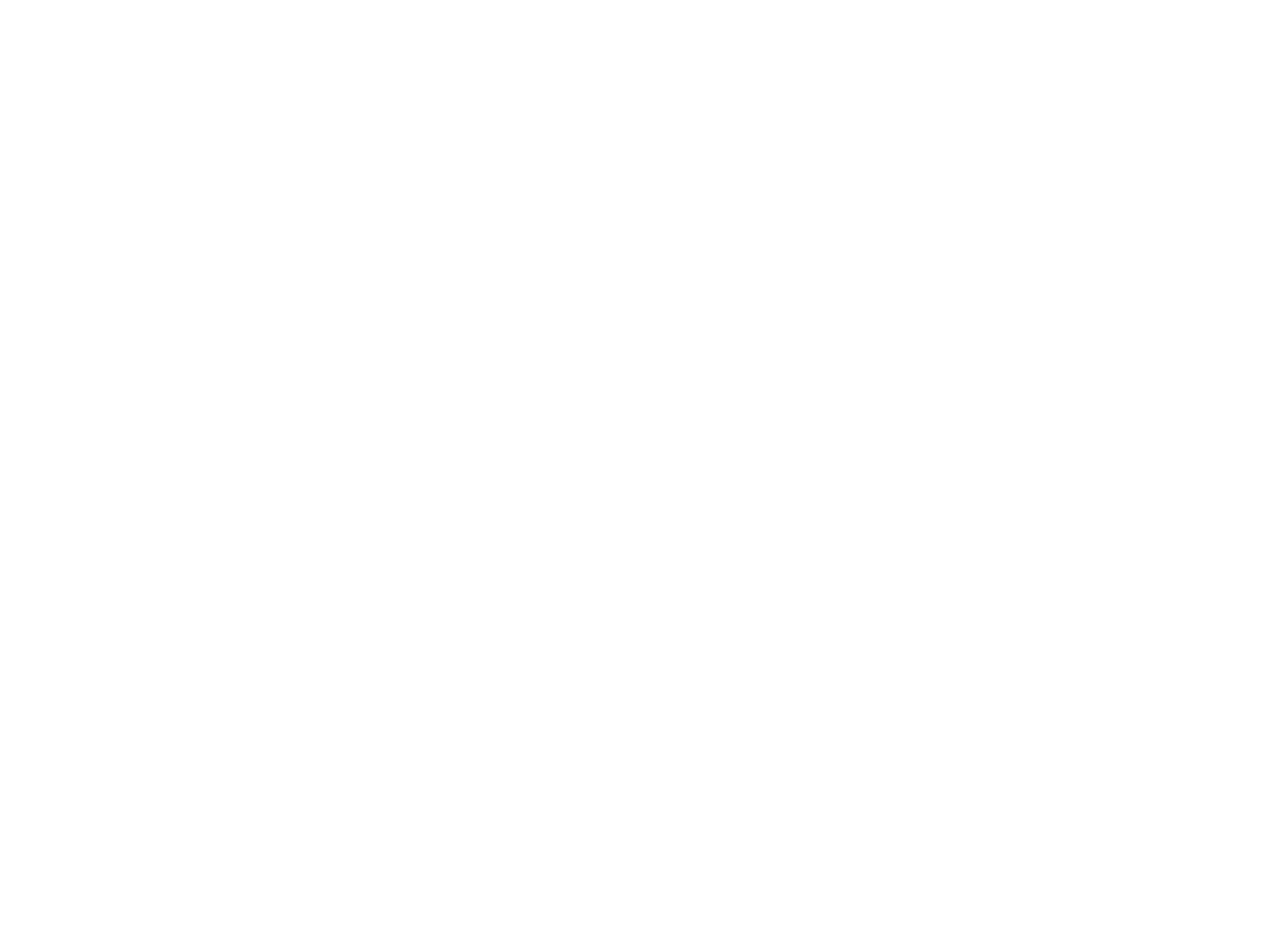
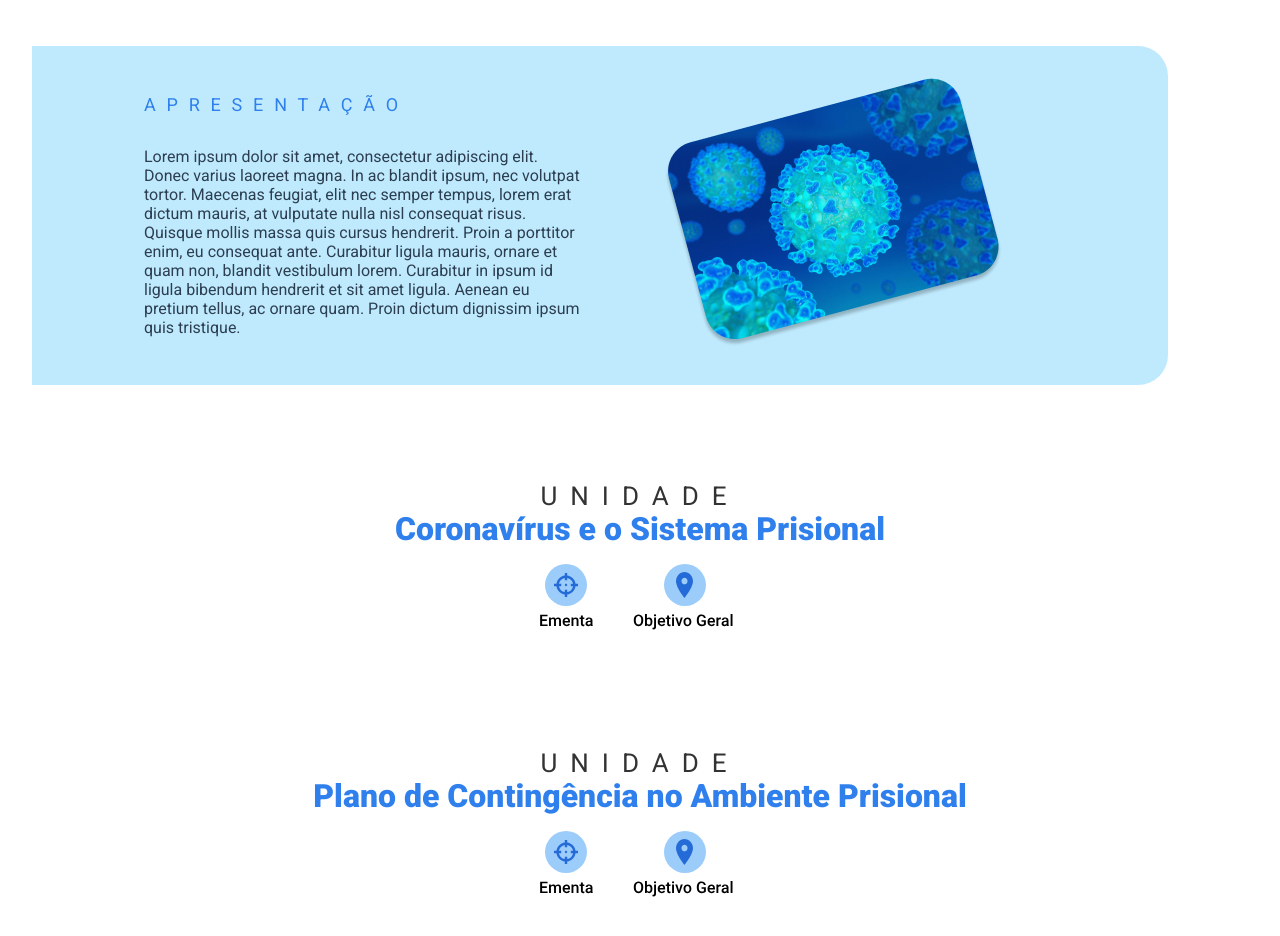
Before and after one commit to mendesrl/fiocruz-coronavirus-code, a Vue app: page / in a window 1280 px wide. Shown: the part 580-1516 px from the top of the page. Before the commit the page ends 800 px from the top, so only its background shows below. Built offline with nearby package versions, Linux system fonts and the light colour scheme.

Commit message:
alimentado o body do site

```diff
--- a/src/components/Body.vue
+++ b/src/components/Body.vue
@@ -1,11 +1,151 @@
 <template>
   <div class="body">
+    <div class="body__logo">
+     <img alt="Logo Fundação Oswaldo Cruz"  src="../assets/img-logo.svg"/>
+    </div>
+    <div class="body__introduction">
+      <div class="texto">
+        <span>APRESENTAÇÃO</span>
+        <p>Lorem ipsum dolor sit amet, consectetur adipiscing elit. Donec varius laoreet magna. In ac blandit ipsum, nec volutpat tortor. Maecenas feugiat, elit nec semper tempus, lorem erat dictum mauris, at vulputate nulla nisl consequat risus. Quisque mollis massa quis cursus hendrerit. Proin a porttitor enim, eu consequat ante. Curabitur ligula mauris, ornare et quam non, blandit vestibulum lorem. Curabitur in ipsum id ligula bibendum hendrerit et sit amet ligula. Aenean eu pretium tellus, ac ornare quam. Proin dictum dignissim ipsum quis tristique.</p>
+      </div>
+      <div class="image">
+      </div>
+    </div>
+    <div class="body__courses">
+      <div v-for="(item,index) in conteudo" :key="index" :class="`course-${index}`">
+        <span class="title">UNIDADE</span>
+        <span class="subtitle">{{item.titulo}}</span>
+        <div class="buttons">
+          <div class="button button__ementa" @click="mostrarEmenta = true"></div>
+          <div class="button button__objetivo" @click="mostrarObjetivos = true"></div>
+        </div>
+          <Modal v-if="mostrarEmenta" @close="mostrarEmenta = false" >
+            <h3 slot="header">EMENTA</h3>
+          </Modal>
+          <Modal v-if="mostrarObjetivos" @close="mostrarObjetivos = false" >
+            <h3 slot="header">OBJETIVOS</h3>
+          </Modal>
+      </div>
 
+    </div>
   </div>
 </template>
 
 <script>
+import Modal from './Modal.vue'
 export default {
+  components: { Modal },
   name: 'Body',
+  data() {
+    return {
+    mostrarEmenta: false,
+    mostrarObjetivos: false,
+    conteudo: [{
+      titulo: 'Coronavírus e o Sistema Prisional',
+      ementa:'Direitos humanos e à saúde no enfrentamento da pandemia. Caracterização da população carcerária e da organização do sistema prisional. Doenças respiratórias prevalentes, com ênfase na COVID-19, em ambiente prisional e suas consequências para a população privada de liberdade e para os trabalhadores. Experiências exitosas e legislação para a COVID-19.',
+      objetivos:['Reconhecer a importância das ações de vigilância para prevenção e controle de síndromes gripais e respiratórias no sistema prisional; ','Entender as boas práticas relacionadas à investigação de surtos epidêmicos; ','Entender as medidas de contenção e mitigação de um surto de COVID-19.']},
+      {
+      titulo: 'Plano de Contingência no Ambiente Prisional',
+      ementa:'Direitos humanos e à saúde no enfrentamento da pandemia. Caracterização da população carcerária e da organização do sistema prisional. Doenças respiratórias prevalentes, com ênfase na COVID-19, em ambiente prisional e suas consequências para a população privada de liberdade e para os trabalhadores. Experiências exitosas e legislação para a COVID-19.',
+      objetivos:['Reconhecer a importância das ações de vigilância para prevenção e controle de síndromes gripais e respiratórias no sistema prisional; ','Entender as boas práticas relacionadas à investigação de surtos epidêmicos; ','Entender as medidas de contenção e mitigação de um surto de COVID-19.']}],
+    }
+  }
 }
 </script>
+<style scoped>
+.body {
+  padding: 32px;
+}
+.body__logo {
+  padding: 16px;
+}
+.body__introduction {
+  background: #BFEAFD;
+  border-radius: 0px 30px 30px 0px;
+  display: flex;
+  margin-top: 48px;
+  max-width:1136px
+}
+.texto {
+  flex: 1;
+  padding: 32px 32px 32px 96px;
+}
+.texto span {
+  font-size: 18px;
+  line-height: 21px;
+  letter-spacing: 0.6em;
+  color: #2F80ED;
+  padding: 16px;
+  display: flex;
+  align-items: center;
+  text-align: center;
+}
+.texto p {
+  padding: 16px;
+  text-align: left;
+}
+.image {
+  flex:1;
+  background: url(../assets/img-3548878.png);
+  background-repeat: no-repeat;
+  margin: 32px;
+}
+.body__courses {
+  margin-top: 48px;
+}
+.body__courses .title {
+font-size: 26px;
+line-height: 30px;
+display: flex;
+align-items: center;
+text-align: center;
+letter-spacing: 0.5em;
+color: #333333;
+}
+
+.body__courses .subtitle {
+font-weight: bold;
+font-size: 32px;
+line-height: 37px;
+display: flex;
+align-items: center;
+text-align: center;
+
+color: #2F80ED;
+
+
+}
+div[class^="course-"] {
+  display: flex;
+  flex-direction: column;
+  align-items: center;
+  justify-content: center;
+  padding: 48px;
+}
+
+.buttons {
+  display: flex;
+}
+.button {
+  height: 72px;
+  margin: 16px;
+
+}
+
+.button:hover {
+  cursor: pointer;
+  opacity: 0.5;
+}
+.button__ementa {
+  width: 62px;
+  background: url(../assets/button-ementa.svg);
+  background-repeat: no-repeat;
+
+}
+.button__objetivo {
+  width: 108px;
+  background: url(../assets/button-objetivo.svg);
+  background-repeat: no-repeat;
+}
+
+</style>
```
